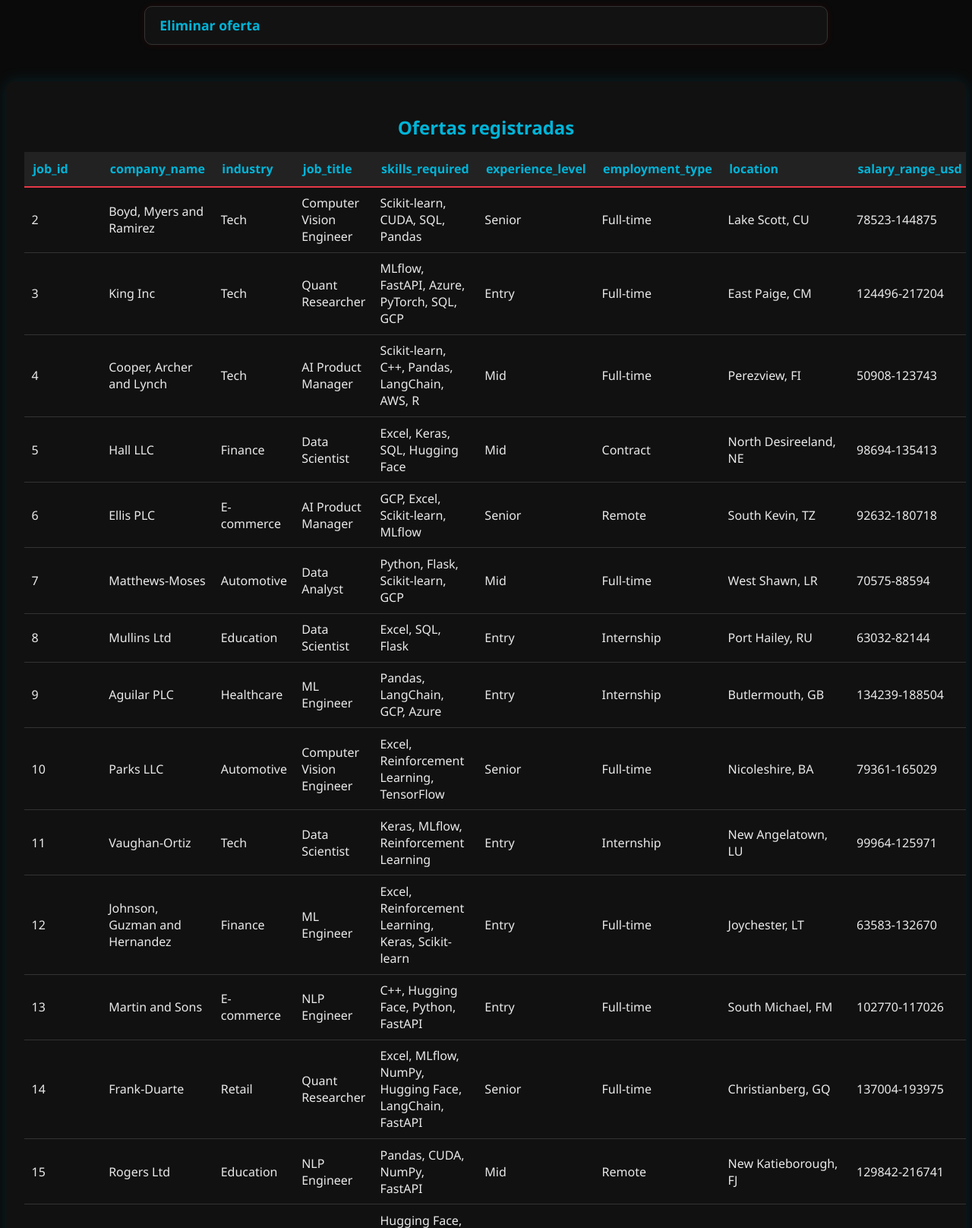
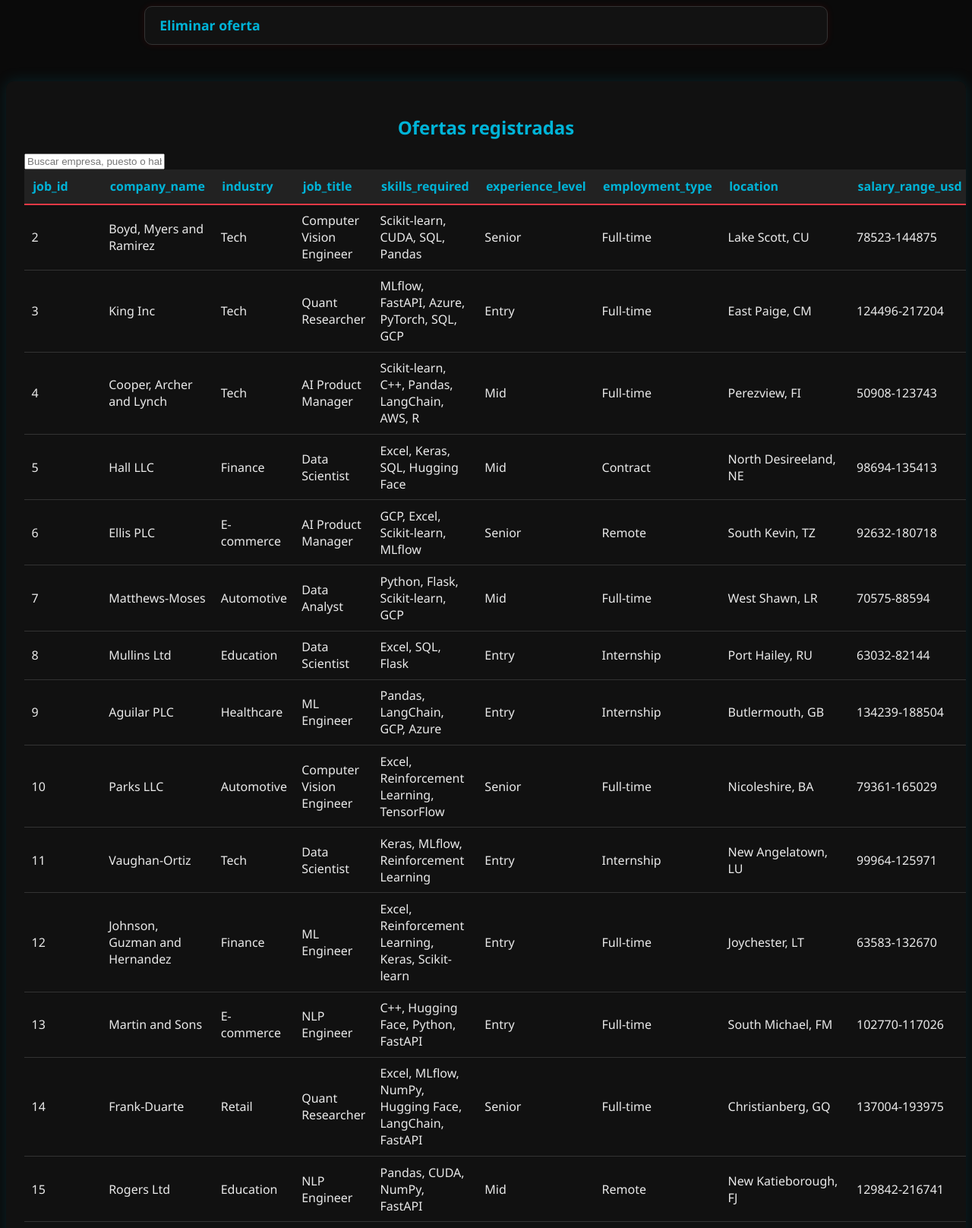
Before and after one commit to danielsebastianlinares87-source/Proyecto-tercer-corte, a Flask app: page / in a window 1280 px wide; the page is wider, and only the part inside the window is pictured. Shown: the part 320-1936 px from the top of that part at 76% size. Run offline with Flask 3, Linux system fonts and the light colour scheme.

Commit message:
Update index.html

```diff
--- a/templates/index.html
+++ b/templates/index.html
@@ -55,7 +55,14 @@
 
 <section class="tabla-datos">
   <h2>Ofertas registradas</h2>
-    <table>
+
+  <!-- Buscador mejorado -->
+  <div class="buscador">
+    <i class="fas fa-search"></i>
+    <input type="text" id="buscar" placeholder="Buscar empresa, puesto o habilidad...">
+  </div>
+
+  <table id="tabla">
     <thead>
       <tr>
         {% for col in datos[0].keys() %}
@@ -74,6 +81,7 @@
     </tbody>
   </table>
 </section>
+
 
   <section class="carrusel">
     <h2>Opciones de análisis</h2>
```
Lines whose indentation alone changed are shown as unchanged.
